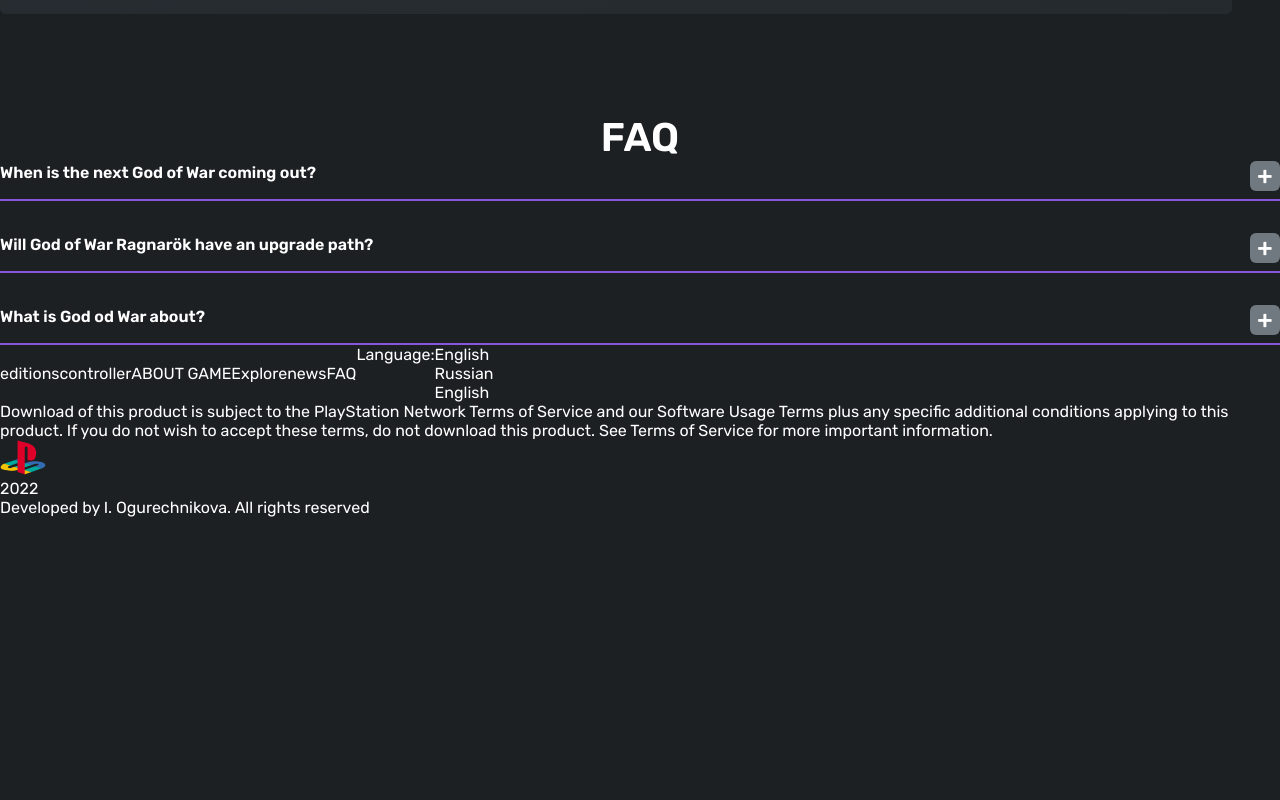
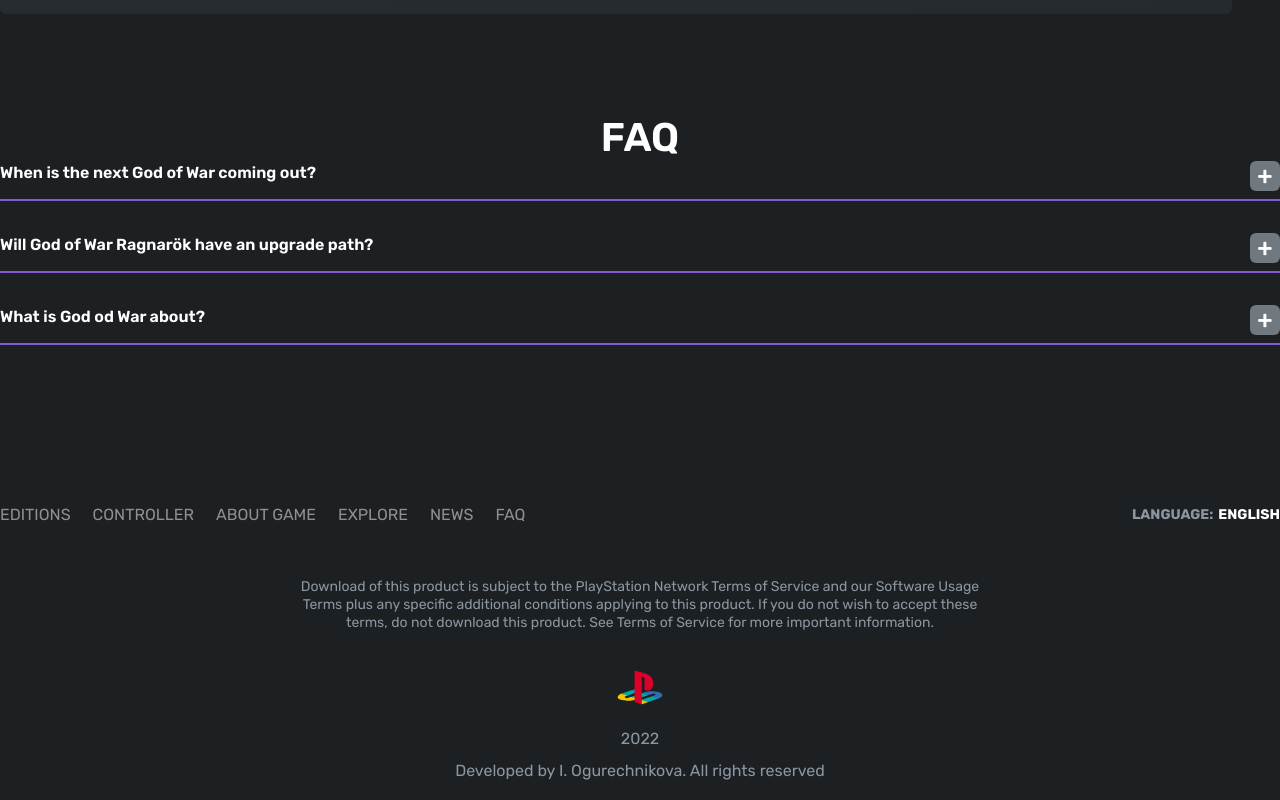
Before and after one commit to zwoniii/ragnarok, a website built with webpack: page src/index.html in a window 1280 px wide. Shown: the part 6068-6868 px from the top of the page. Before the commit the page ends 6585 px from the top, so only its background shows below. Built offline with nearby package versions, Linux system fonts and the light colour scheme.

Commit message:
footer css

```diff
--- a/src/assets/styles/styles.scss
+++ b/src/assets/styles/styles.scss
@@ -752,6 +752,124 @@
     }
 }
 
+.footer {
+    padding-top: 156px;
+    position: relative;
+    padding-bottom: 20px;
+
+    &::before {
+        content: '';
+        display: block;
+        width: 786px;
+        width: 439px;
+        position: absolute;
+        top: 0;
+        right: 20%;
+        z-index: -1;
+        background: url(../images/footer.png) no-repeat center/cover;
+    }
+
+    &-top {
+        justify-content: space-between;
+    }
+
+    &-menu {
+        column-gap: 22px;
+        font-weight: 400;
+        line-height: 27px;
+        text-transform: uppercase;
+        transition: color .25s ease;
+
+        a {
+            color: rgba(255, 255, 255, .5);
+
+            &:hover {
+                color: $violet;
+            }
+        }
+    }
+
+    &-lang {
+        font-weight: 700;
+        font-size: 14px;
+        line-height: 27px;
+        cursor: pointer;
+
+        span {
+            text-transform: uppercase;
+            color: $grey;
+            margin-right: 5px;
+        }
+
+        &__current {
+            color: $white;
+            text-transform: uppercase;
+        }
+
+        &__list {
+            position: relative;
+
+            &:hover {
+                .footer-lang__content {
+                    visibility: visible;
+                }
+            }
+        }
+
+        &__content {
+            background: $dark;
+            border-radius: 6px;
+            padding: 10px;
+            position: absolute;
+            visibility: hidden;
+
+            &-item {
+                text-transform: uppercase;
+                font-weight: 500;
+                cursor: pointer;
+                transition: color .25s ease;
+
+                &:hover {
+                    color: $violet;
+                }
+            }
+        }
+    }
+
+    &-info {
+        font-weight: 400;
+        font-size: 14px;
+        line-height: 18px;
+        text-align: center;
+        color: $grey;
+        margin: 50px auto 38px auto;
+        max-width: 700px;
+    }
+
+    &-icon {
+        text-align: center;
+    }
+
+    &-year {
+        margin: 20px auto 13px auto;
+    }
+
+    &-year,
+    &-rights {
+        font-weight: 400;
+        line-height: 19px;
+        color: $grey;
+        text-align: center;
+
+        a {
+            color: $violet;
+            text-decoration: underline;
+        }
+    }
+}
+
+
+
 @keyframes gravitation {
     0% {
         transform: translateY(-15px);
```
